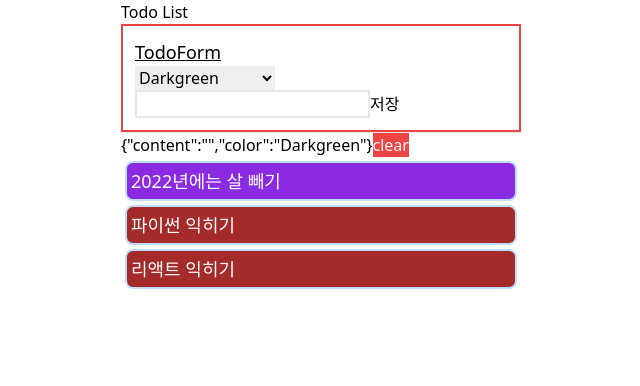
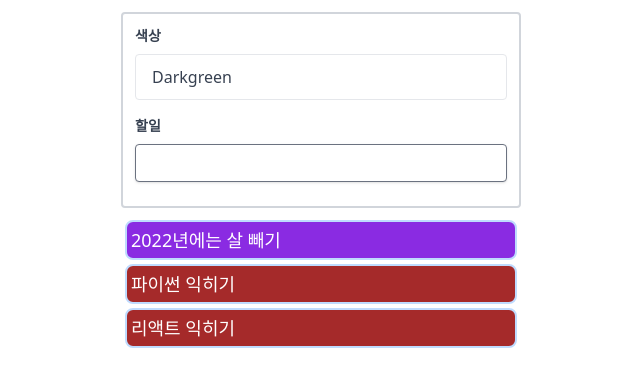
Before and after one commit to allieus/devops_cloud, a React (Create React App) app in the folder myreact37/: page / in a window 1280 px wide. Shown: the top 386 px of the page, without its empty margins (319-959 px from the left). Built offline with nearby package versions, Linux system fonts and the light colour scheme.

Commit message:
[myreact37] tailwind css에 맞춰 todo 스타일링

```diff
--- a/myreact37/src/components/TodoForm.jsx
+++ b/myreact37/src/components/TodoForm.jsx
@@ -6,10 +6,17 @@ function TodoForm({ fieldValues, handleChange, handleSubmit }) {
   };
 
   return (
-    <div className="border-2 border-red-500 p-3">
-      <h2 className="text-lg underline">TodoForm</h2>
-
-      <select onChange={handleChange} name="color" value={fieldValues.color}>
+    <div className="rounded border-2 border-gray-300 p-3 my-3">
+      <div className="mb-4">
+        <label className="block text-gray-700 text-sm font-bold mb-2">
+          색상
+        </label>
+        <select
+          onChange={handleChange}
+          name="color"
+          value={fieldValues.color}
+          className="block appearance-none w-full bg-white border border-gray-200 text-gray-700 py-3 px-4 pr-8 rounded leading-tight focus:outline-none focus:bg-white focus:border-gray-500"
+        >
           <option>Darkgreen</option>
           <option>BlueViolet</option>
           <option>Brown</option>
@@ -18,17 +25,21 @@ function TodoForm({ fieldValues, handleChange, handleSubmit }) {
           <option>DarkBlue</option>
           <option>DarkGoldenRod</option>
         </select>
+      </div>
 
+      <div>
+        <label className="block text-gray-700 text-sm font-bold mb-2">
+          할일
+        </label>
         <input
           type="text"
-        className="border-2 border-gray-200"
+          className="shadow appearance-none border border-gray-500 rounded w-full py-2 px-3 text-gray-700 mb-3 leading-tight focus:outline-none focus:shadow-outline"
           onChange={handleChange}
           onKeyPress={handleKeyPress}
           name="content"
           value={fieldValues.content}
         />
-
-      <button onClick={() => handleSubmit()}>저장</button>
+      </div>
     </div>
   );
 }
--- a/myreact37/src/components/TodoList.jsx
+++ b/myreact37/src/components/TodoList.jsx
@@ -39,29 +39,11 @@ function TodoList() {
 
   return (
     <div className="todo-list">
-      <h2>Todo List</h2>
-
       <TodoForm
         fieldValues={fieldValues}
         handleChange={handleChange}
         handleSubmit={appendTodo}
       />
-      <hr />
-      {JSON.stringify(fieldValues)}
-
-      <button
-        className="bg-red-500 text-gray-100 cursor-pointer"
-        onClick={() => clearFieldValues()}
-      >
-        clear
-      </button>
-
-      {/* <input
-        type="text"
-        value={inputText}
-        onChange={changedInputText}
-        onKeyPress={appendInputText}
-      /> */}
 
       {todoList.map((todo, index) => (
         <Todo todo={todo} onClick={() => removeTodo(index)} />
```
Lines whose indentation alone changed are shown as unchanged.
